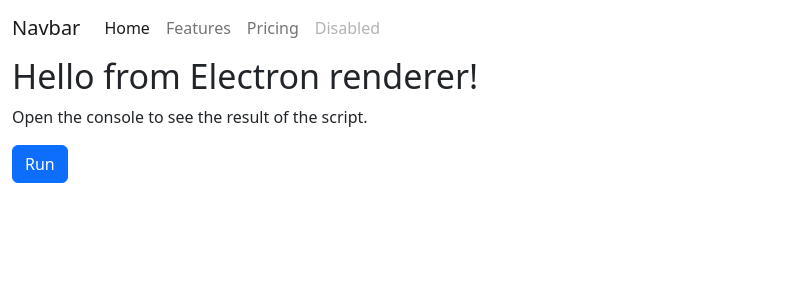
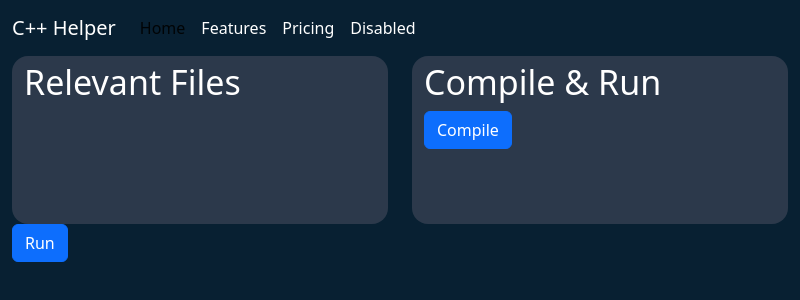
Before and after one commit to Tyrest/DS-Command-Line-Utility, an Electron app: page index.html in a window 800 px wide. Drawn offline with nearby package versions, Linux system fonts and the light colour scheme.

Commit message:
gui changes

```diff
--- /dev/null
+++ b/css/partials/_variables.css
@@ -0,0 +1,16 @@
+html, body {
+    margin: 0%;
+    box-sizing: border-box;
+    width: 100%;
+    height: 100%;
+}
+
+:root {
+    --color-primary: #082032;
+    --color-primary-container: #2C394B;
+    --color-border: #334756;
+    /* --color-on-primary: #FF4C29; */
+    --color-on-primary: #FFFFFF;
+    --color-on-primary-container: #FFFFFF;
+    --color-
+}
--- /dev/null
+++ b/css/style.css
@@ -0,0 +1,52 @@
+/* import variables from variables.css file */
+@import url(./partials/_variables.css);
+
+body {
+  background-color: var(--color-primary);
+  color: var(--color-on-primary);
+}
+
+/* @media screen and (prefers-color-scheme: light) {
+  body {
+    background-color: white;
+    color: black;
+  }
+} */
+
+.navbar .navbar-brand {
+    color: var(--color-on-primary);
+}
+
+.navbar .nav-link .active {
+    color: var(--color-on-primary);
+}
+
+.navbar .nav-link {
+    color: var(--color-on-primary-variant);
+}
+
+.user-cell {
+    display: block;
+    padding: 6px 12px;
+    font-size: 14px;
+    min-height: 12em;
+    height: 100%;
+    line-height: 1.42857143;
+    color: var(--color-on-primary-container);
+    background-color: var(--color-primary-container);
+    background-image: none;
+    border-radius: 16px;
+}
+
+.terminal-box {
+    display: block;
+    padding: 6px 12px;
+    font-size: 14px;
+    min-height: 12em;
+    height: 100%;
+    line-height: 1.42857143;
+    color: var(--color-on-primary-container);
+    background-color: var(--color-primary-container);
+    background-image: none;
+    border-radius: 4px;
+}
--- a/index.html
+++ b/index.html
@@ -7,13 +7,14 @@
     <meta http-equiv="Content-Security-Policy" content="default-src 'self'; script-src 'self'" />
     <meta http-equiv="X-Content-Security-Policy" content="default-src 'self'; script-src 'self'" />
     <link rel="stylesheet" href="./node_modules/bootstrap/dist/css/bootstrap.min.css">
+    <link rel="stylesheet" href="./css/style.css">
     <title>Hello from Electron renderer!</title>
 </head>
 
 <body>
     <nav class="navbar navbar-expand-sm">
         <div class="container-fluid">
-            <a class="navbar-brand" href="#">Navbar</a>
+            <a class="navbar-brand" href="#">C++ Helper</a>
             <button class="navbar-toggler" type="button" data-bs-toggle="collapse" data-bs-target="#navbarNav"
                 aria-controls="navbarNav" aria-expanded="false" aria-label="Toggle navigation">
                 <span class="navbar-toggler-icon"></span>
@@ -37,15 +38,26 @@
         </div>
     </nav>
     <div class="container-fluid">
-        <h1>Hello from Electron renderer!</h1>
-        <p>Open the console to see the result of the script.</p>
+        <div class="row">
+            <div class="col">
+                <div class="user-cell">
+                    <h1>Relevant Files</h1>
+                    <ul id="file-list"></ul>
+                </div>
+            </div>
+            <div class="col">
+                <div class="user-cell">
+                    <h1>Compile & Run</h1>
+                    <button id="compile" class="btn btn-primary">Compile</button>
+                </div>
+            </div>
+        </div>
+    </div>
+    <div class="container-fluid" id="run">
         <p>
             <button class="btn btn-primary" onclick="run()">Run</button>
         </p>
-        <p id="info"></p>
-        <ul id="file-list"></ul>
     </div>
-    <div class="container-fluid" id="run"></div>
 </body>
 <script src="./renderer.js"></script>
 
--- a/renderer.js
+++ b/renderer.js
@@ -1,5 +1,5 @@
-const information = document.getElementById('info')
-information.innerText = `This app is using Chrome (v${versions.chrome()}), Node.js (v${versions.node()}), and Electron (v${versions.electron()})`
+// const information = document.getElementById('info')
+// information.innerText = `This app is using Chrome (v${versions.chrome()}), Node.js (v${versions.node()}), and Electron (v${versions.electron()})`
 
 const func = async () => {
     const response = await window.versions.ping()
```
Also changed, not shown: assets/Electron_Software_Framework_Logo.svg (added).
